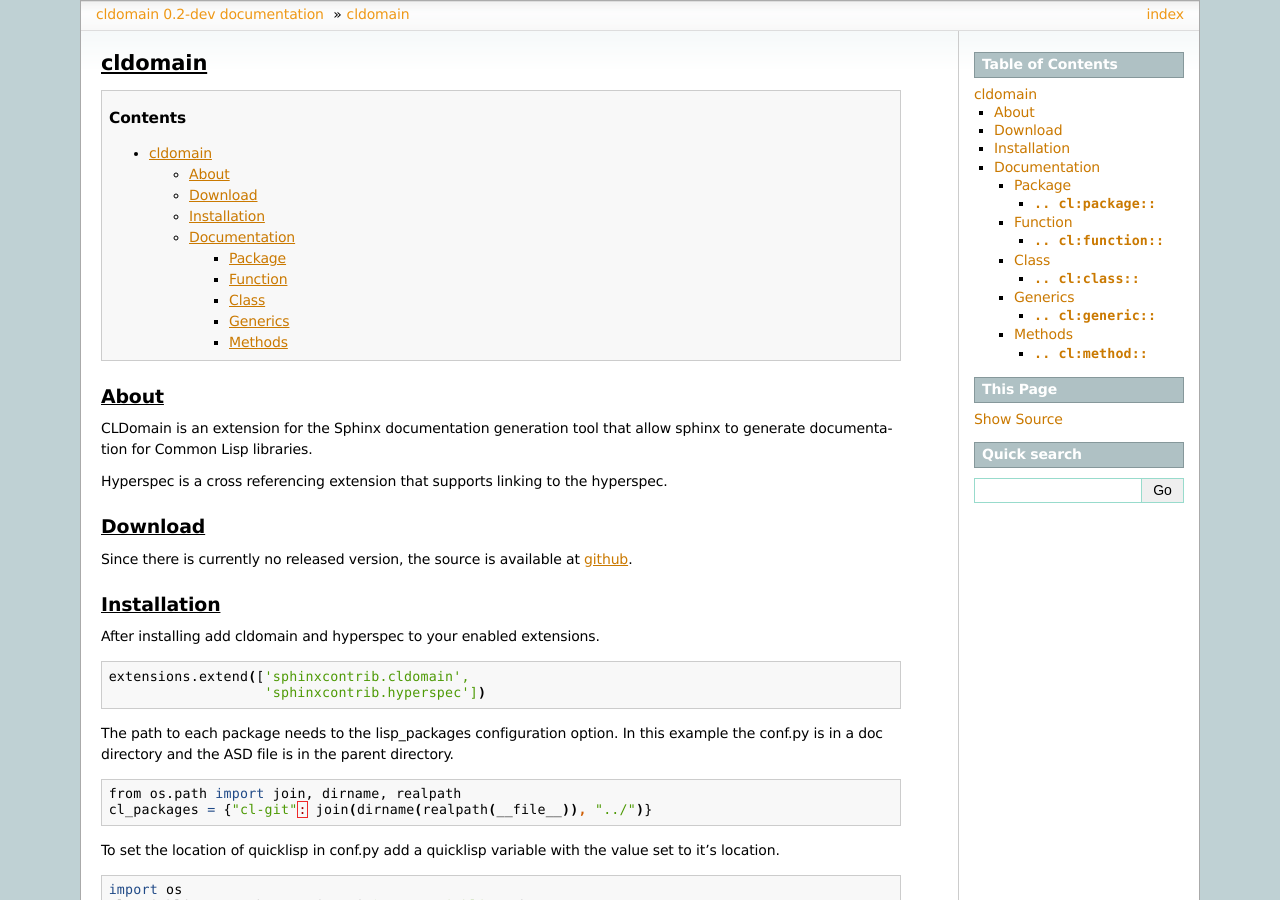
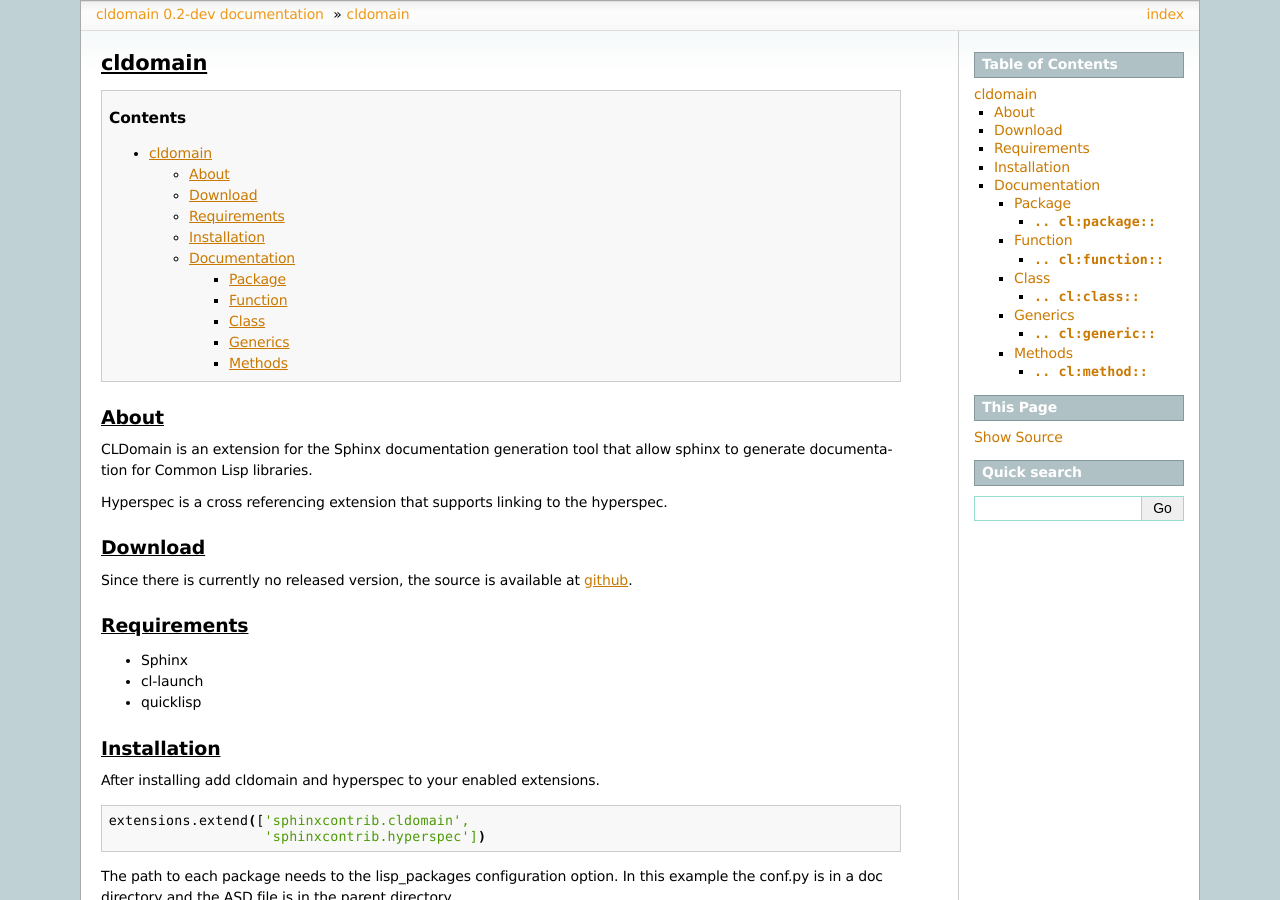
Before and after one commit to russell/sphinxcontrib-cldomain, a Sphinx documentation site: the page built from doc/index.rst, in a window 1280 px wide and 900 px high. Built offline with Sphinx 7.4.7, drawn with Linux system fonts in a browser that asks for light colours.

Commit message:
Initial list of requirements.

```diff
--- a/doc/index.rst
+++ b/doc/index.rst
@@ -20,6 +20,12 @@
 
 .. _github: https://github.com/russell/sphinxcontrib-cldomain
 
+Requirements
+------------
+
+* Sphinx
+* cl-launch
+* quicklisp
 
 Installation
 ------------
```
